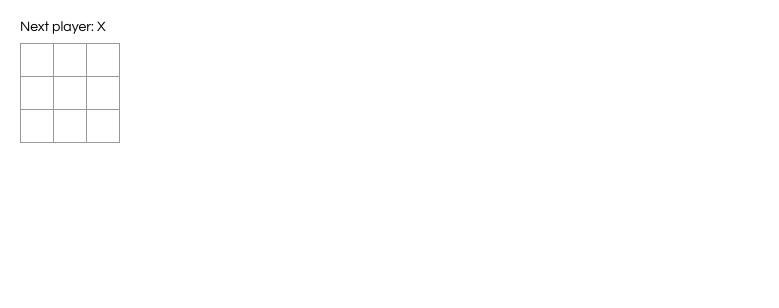
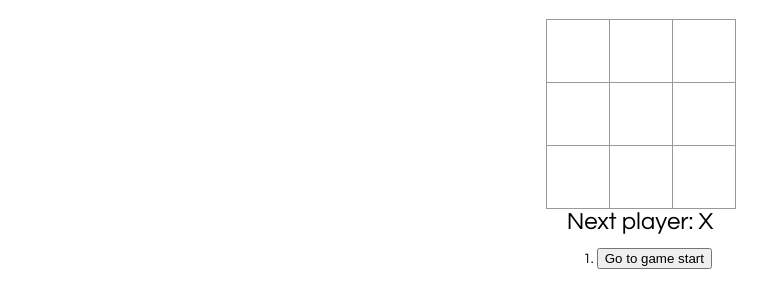
Before and after one commit to RodCerB/Tic-Tac-Toe_ReactJs, a React app: page / in a window 1280 px wide. Shown: the whole page, without its empty margins (0-779 px from the left). Built offline with nearby package versions, Linux system fonts and the light colour scheme.

Commit message:
Add Time Machine

```diff
--- a/src/Components/Board.js
+++ b/src/Components/Board.js
@@ -1,49 +1,19 @@
 import React from 'react'
 import Square from './Square'
-import Calculate from './Calculate'
 
 class Board extends React.Component {
-    constructor(props) {
-      super(props);
-      this.state = {
-        squares: Array(9).fill(null),
-        xIsNext: true,
-      }
-    }
-
-    handleClick(i) {
-      const squares = this.state.squares.slice();
-      if (Calculate(squares) || squares[i]) {
-        return;
-      }
-      squares[i] = this.state.xIsNext ? 'X' : 'O';
-      this.setState({
-        squares: squares,
-        xIsNext: !this.state.xIsNext,
-      });
-    }
-
     renderSquare(i) {
       return (
         <Square
-          value={this.state.squares[i]}
-          onClick= {() => this.handleClick(i)}
+          value={this.props.squares[i]}
+          onClick= {() => this.props.onClick(i)}
         />
       );
     }
 
     render() {
-      const winner = Calculate(this.state.squares);
-      let status;
-      if(winner) {
-        status = 'Winner: ' + winner;
-      } else {
-        status = 'Next player: ' + (this.state.xIsNext ? 'X' : 'O');
-      }
-
       return (
         <div>
-          <div className="status">{status}</div>
           <div className="board-row">
             {this.renderSquare(0)}
             {this.renderSquare(1)}
--- a/src/Components/Calculate.js
+++ b/src/Components/Calculate.js
@@ -1,5 +1,3 @@
-import React from 'react';
-
 function Calculate(squares) {
     const lines = [
       [0, 1, 2],
--- a/src/Game.css
+++ b/src/Game.css
@@ -15,21 +15,22 @@ body {
 
   .status {
     margin-bottom: 10px;
+    font-size: 24px;
   }
 
   .square {
     background: #fff;
     border: 1px solid #999;
     float: left;
-    font-size: 24px;
+    font-size: 54px;
     font-weight: bold;
     line-height: 34px;
-    height: 34px;
+    height: 64px;
     margin-right: -1px;
     margin-top: -1px;
     padding: 0;
     text-align: center;
-    width: 34px;
+    width: 64px;
   }
 
   .square:focus {
@@ -42,9 +43,11 @@ body {
 
   .game {
     display: flex;
-    flex-direction: row;
+    flex-direction: column;
+    justify-content: center;
+    align-items: center;
   }
 
   .game-info {
-    margin-left: 20px;
+    margin: auto;
   }
--- a/src/Game.js
+++ b/src/Game.js
@@ -1,17 +1,74 @@
 import React from 'react'
 import Board from './Components/Board'
 import './Game.css';
+import Calculate from './Components/Calculate'
 
 class Game extends React.Component {
+  constructor(props){
+    super(props);
+    this.state= {
+      history: [{
+        squares: Array(9).fill(null),
+      }],
+      stepNumber: 0,
+      xIsNext: true,
+    }
+  }
+
+  handleClick(i) {
+    const history = this.state.history.slice(0, this.state.stepNumber + 1);
+    const current = history[history.length -1];
+    const squares = current.squares.slice();
+    if (Calculate(squares) || squares[i]) {
+      return;
+    }
+    squares[i] = this.state.xIsNext ? 'X' : 'O';
+    this.setState({
+      history: history.concat([{
+        squares: squares
+      }]),
+      stepNumber: history.length,
+      xIsNext: !this.state.xIsNext,
+    })
+  }
+
+  jumpTo(step){
+    this.setState({
+      stepNumber: step,
+      xIsNext: (step % 2) === 0
+    });
+  }
     render() {
+      const history = this.state.history;
+      const current = history[this.state.stepNumber];
+      const winner = Calculate(current.squares);
+
+      const moves = history.map((step, move)=> {
+        const desc = move ?
+          'Go to move #' + move :
+          'Go to game start';
+        return (
+          <li key={move}>
+            <button onClick={()=> this.jumpTo(move)}>{desc}</button>
+          </li>
+        )
+      })
+      let status;
+      if (winner) {
+        status = 'Winner: ' + winner;
+      } else {
+        status = 'Next player: ' + (this.state.xIsNext ? 'X' : 'O')
+      }
       return (
         <div className="game">
           <div className="game-board">
-            <Board />
+            <Board
+              squares={current.squares}
+              onClick={i=>this.handleClick(i)}/>
           </div>
           <div className="game-info">
-            <div>{/* status */}</div>
-            <ol>{/* TODO */}</ol>
+            <div className="status">{status}</div>
+            <ol>{moves}</ol>
           </div>
         </div>
       );
```
